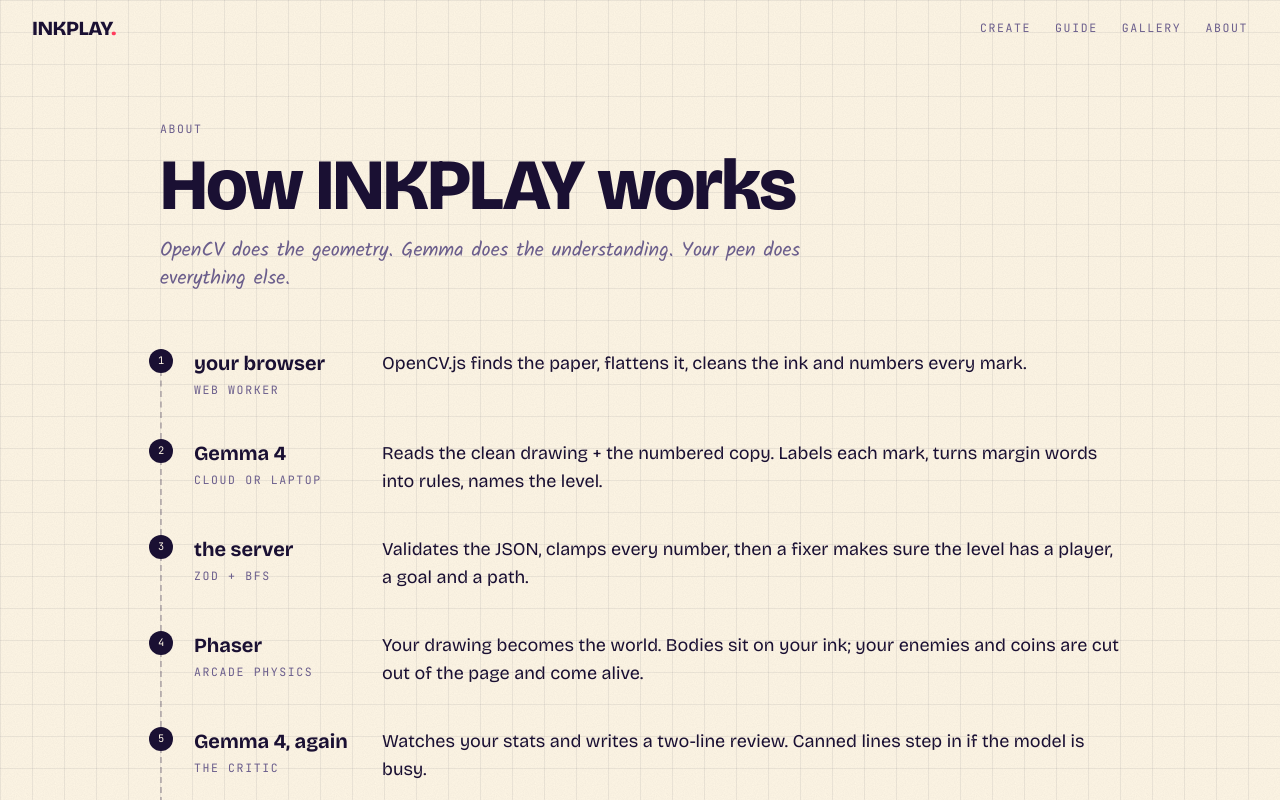
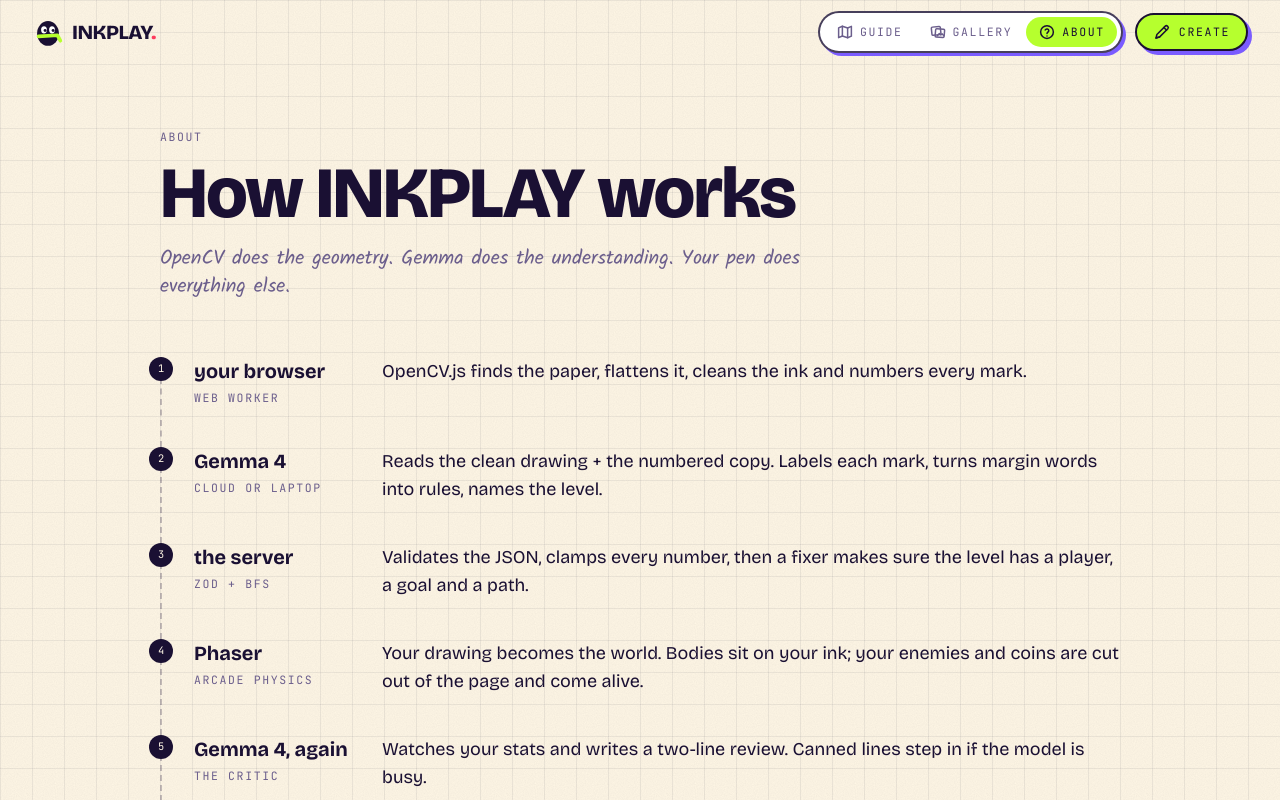
Before and after one commit to dhananjay-123/inkplay, a Next.js app: page /about in a window 1280 px wide. Shown: the top 800 px of the page. Built offline with nearby package versions, Linux system fonts and the light colour scheme.

Commit message:
feat(nav): hero logo mark, icon tray with active state, Create as the main button

```diff
--- a/src/app/globals.css
+++ b/src/app/globals.css
@@ -18,7 +18,7 @@
   --sky: #2ec5ff;
   --card: #ffffff;
   /* Mark tags sit on the (always light) drawing, so these never flip in dark mode. */
-  --nav-h: 3.5rem;
+  --nav-h: 4rem;
   --tag-platform: #1a1033;
   --tag-hazard: #e8193c;
   --tag-bouncy: #d97706;
--- a/src/components/site-nav.tsx
+++ b/src/components/site-nav.tsx
@@ -1,24 +1,105 @@
+'use client';
+
 import Link from 'next/link';
+import { usePathname } from 'next/navigation';
+
+/* Hand-drawn-feel line icons (inline: no icon font, works offline). */
+const icon = (d: React.ReactNode) => (
+  <svg viewBox="0 0 24 24" className="h-[18px] w-[18px] shrink-0" fill="none" stroke="currentColor" strokeWidth="2" strokeLinecap="round" strokeLinejoin="round" aria-hidden>
+    {d}
+  </svg>
+);
+
+const PencilIcon = icon(
+  <>
+    <path d="M4 20l1.2-4.6L16.4 4.2a2 2 0 0 1 2.8 0l.6.6a2 2 0 0 1 0 2.8L8.6 18.8z" />
+    <path d="M14.5 6l3.5 3.5" />
+    <path d="M4 20l4.6-1.2" />
+  </>,
+);
+const MapIcon = icon(
+  <>
+    <path d="M3.5 6.5l5-2.2 7 2.4 5-2.2v13l-5 2.2-7-2.4-5 2.2z" />
+    <path d="M8.5 4.3v13M15.5 6.7v13" />
+  </>,
+);
+const FramesIcon = icon(
+  <>
+    <rect x="3.5" y="5" width="12" height="11" rx="1.5" transform="rotate(-6 9.5 10.5)" />
+    <rect x="8.5" y="8" width="12" height="11" rx="1.5" transform="rotate(5 14.5 13.5)" />
+    <path d="M11 17l2.8-3 2 2 1.6-1.6 2.2 2.4" />
+  </>,
+);
+const QuestionIcon = icon(
+  <>
+    <circle cx="12" cy="12" r="8.5" />
+    <path d="M9.6 9.4a2.5 2.5 0 0 1 4.8.9c0 1.7-2.4 2-2.4 3.6" />
+    <path d="M12 17.2v.1" />
+  </>,
+);
 
 const LINKS = [
-  { href: '/create', label: 'Create' },
-  { href: '/guide', label: 'Guide' },
-  { href: '/gallery', label: 'Gallery' },
-  { href: '/about', label: 'About', wide: true },
+  { href: '/guide', label: 'Guide', icon: MapIcon },
+  { href: '/gallery', label: 'Gallery', icon: FramesIcon },
+  { href: '/about', label: 'About', icon: QuestionIcon },
 ] as const;
 
+/** The little ink hero, as the logo mark. */
+function HeroMark() {
+  return (
+    <svg viewBox="0 0 40 44" className="h-8 w-8 transition-transform group-hover:-translate-y-0.5 group-hover:-rotate-6" aria-hidden>
+      <ellipse cx="20" cy="24" rx="15" ry="17" fill="var(--ink)" />
+      <path d="M7 28 L33 26.5 L37 34" fill="none" stroke="var(--accent)" strokeWidth="5" strokeLinecap="round" strokeLinejoin="round" />
+      <ellipse cx="14.5" cy="19" rx="4" ry="5" fill="#fff" />
+      <ellipse cx="25.5" cy="19" rx="4" ry="5" fill="#fff" />
+      <circle cx="16" cy="20" r="2" fill="#1a1033" />
+      <circle cx="27" cy="20" r="2" fill="#1a1033" />
+    </svg>
+  );
+}
+
 export function SiteNav() {
+  const path = usePathname();
+  const active = (href: string) => path === href || path.startsWith(`${href}/`);
+
   return (
-    <header className="relative z-40 flex h-[var(--nav-h)] shrink-0 items-center justify-between px-4 sm:px-8">
-      <Link href="/" className="font-display text-xl font-extrabold tracking-tight">
-        INKPLAY<span className="text-hazard">.</span>
+    <header className="relative z-40 flex h-[var(--nav-h)] shrink-0 items-center justify-between gap-3 px-3 sm:px-8">
+      <Link href="/" className="group flex items-center gap-2" aria-label="INKPLAY home">
+        <HeroMark />
+        <span className="font-display text-xl font-extrabold tracking-tight">
+          INKPLAY<span className="text-hazard">.</span>
+        </span>
       </Link>
-      <nav className="flex items-center gap-3 sm:gap-6">
-        {LINKS.map((l) => (
-          <Link key={l.href} href={l.href} className={`label text-graphite transition-colors hover:text-ink ${'wide' in l ? 'hidden sm:inline' : ''}`}>
-            {l.label}
-          </Link>
-        ))}
+
+      <nav className="flex items-center gap-2 sm:gap-3" aria-label="Main">
+        <ul className="flex items-center gap-0.5 rounded-full border-2 border-ink/80 bg-card p-1 shadow-[3px_3px_0_var(--pop)]">
+          {LINKS.map((l) => {
+            const on = active(l.href);
+            return (
+              <li key={l.href}>
+                <Link
+                  href={l.href}
+                  aria-current={on ? 'page' : undefined}
+                  aria-label={l.label}
+                  className={`label flex items-center gap-1.5 rounded-full px-2.5 py-1.5 transition-colors sm:px-3 ${
+                    on ? 'bg-accent text-accent-ink' : 'text-graphite hover:bg-paper-deep hover:text-ink'
+                  }`}
+                >
+                  {l.icon}
+                  <span className="hidden md:inline">{l.label}</span>
+                </Link>
+              </li>
+            );
+          })}
+        </ul>
+        <Link
+          href="/create"
+          aria-current={active('/create') ? 'page' : undefined}
+          className="btn-game label px-3 py-2 sm:px-4"
+        >
+          {PencilIcon}
+          <span className="hidden sm:inline">Create</span>
+        </Link>
       </nav>
     </header>
   );
```
